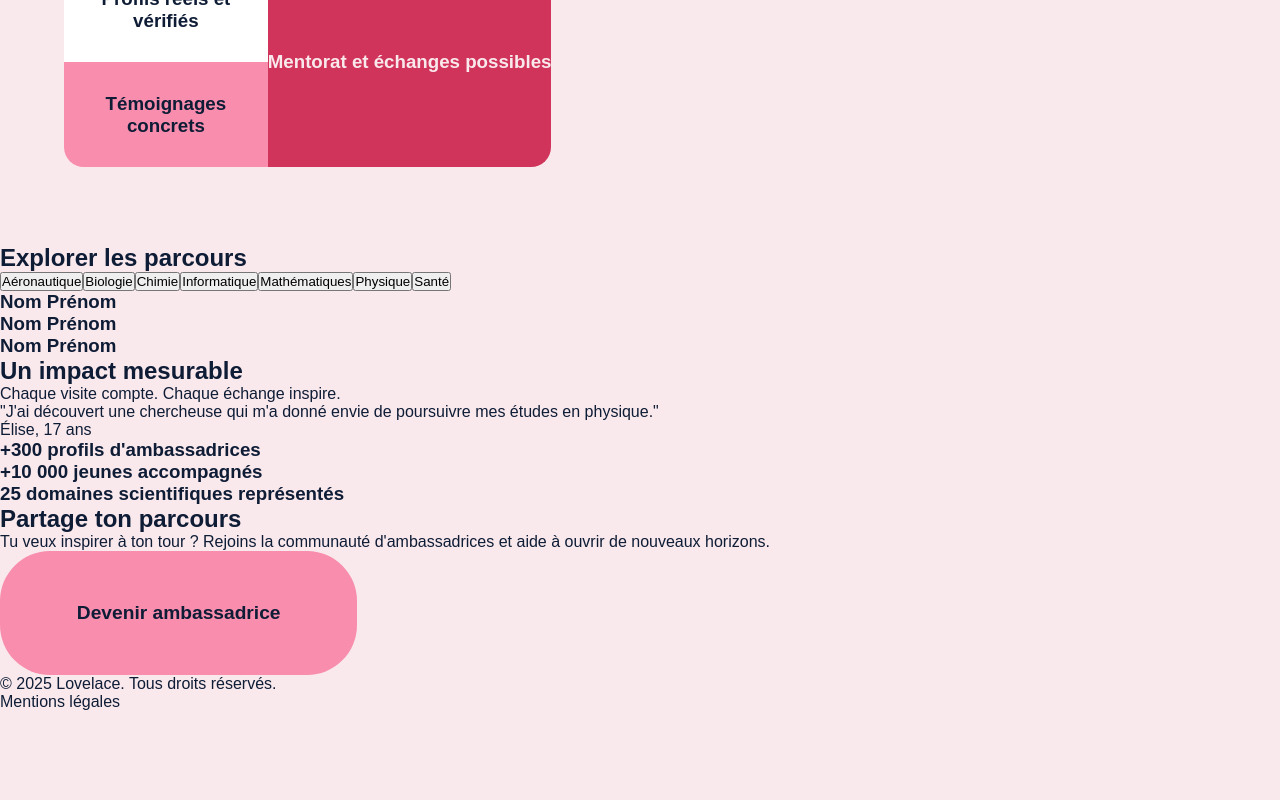
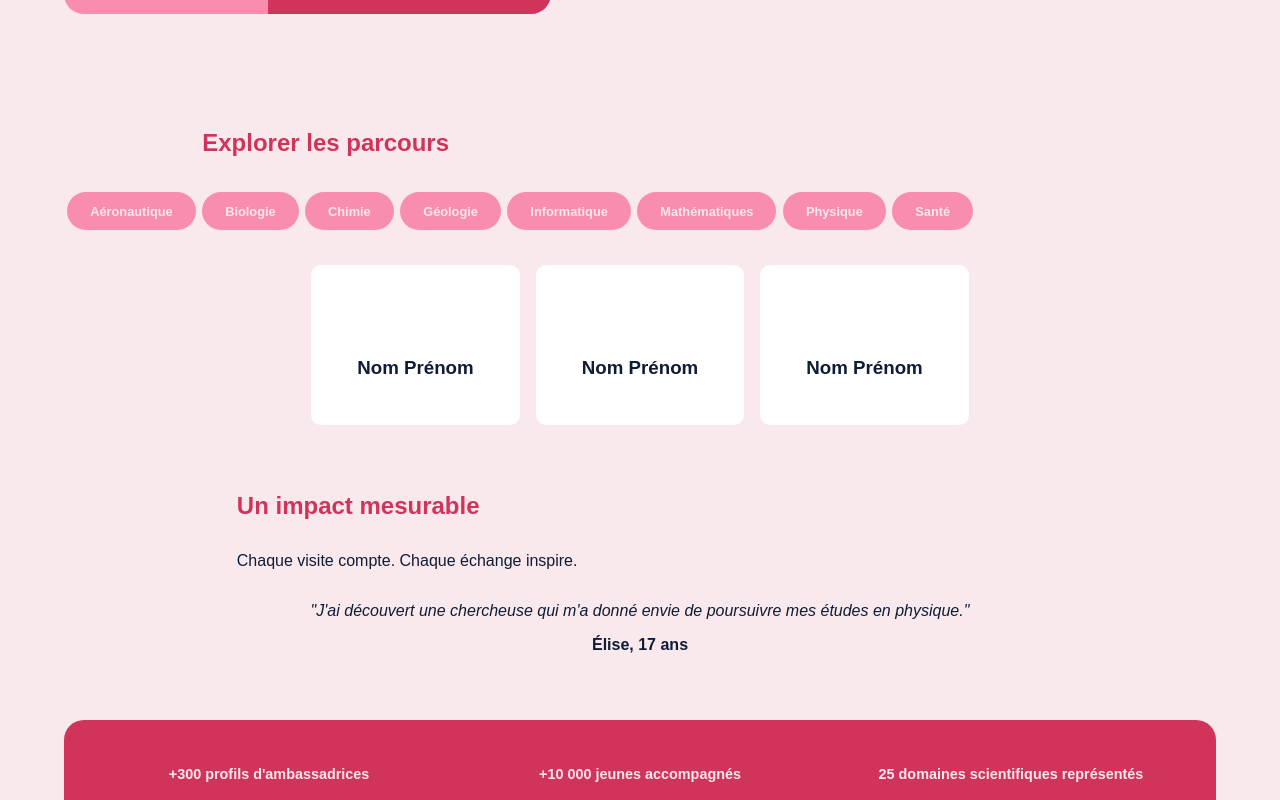
Before and after one commit to Elessiah/Lovelace, a Next.js app: page / in a window 1280 px wide. Shown: the part 1260-2060 px from the top of the page. Before the commit the page ends 1971 px from the top, so only its background shows below. Built offline with nearby package versions, Linux system fonts and the light colour scheme; no server answers; the database is empty.

Commit message:
Avancé front page d'accueil

```diff
--- a/src/app/globals.css
+++ b/src/app/globals.css
@@ -60,3 +60,7 @@ a {
   font-weight: bold;
   cursor: pointer;
 }
+
+h2 {
+    color: var(--cherry);
+}
--- a/src/app/page.module.css
+++ b/src/app/page.module.css
@@ -9,8 +9,10 @@
     color: var(--cherry);
 }
 
+/* Info Section */
+
 .sectionInfo{
-    padding: 6% 15%;
+    padding: 0 15%;
     display: flex;
     flex-direction: column;
     gap: 2rem;
@@ -20,6 +22,8 @@
     color: var(--cherry);
 }
 
+/* Strengths Section */
+
 .sectionStrengths{
     padding: 6% 5%;
     display: flex;
@@ -27,8 +31,8 @@
     gap: 2rem;
 }
 
-.sectionStrengths h2{
-    color: var(--cherry);
+#strenghtsTitle{
+    margin-left: 12%;
 }
 
 .sectionStrengthsMainWrapper{
@@ -58,3 +62,101 @@
     color: var(--background);
     border-radius: 0 20px 20px 0;
 }
+
+/* Route Section */
+.sectionRoute{
+    padding: 3% 5%;
+    display: flex;
+    flex-direction: column;
+    gap: 2rem;
+}
+
+#routeTitle{
+    margin-left: 12%;
+}
+
+.filterButton{
+    background: var(--pink);
+    color: var(--background);
+    border: none;
+    padding: 1% 2%;
+    border-radius: 20px;
+    font-size: 0.8em;
+    font-weight: bold;
+    cursor: pointer;
+    margin: 0.2rem;
+}
+.filterButton:hover{
+    background: var(--cherry);
+    color: var(--foreground);
+}
+
+.profilesScientistsWrapper{
+    width: 100%;
+    display: flex;
+    gap: 1rem;
+    justify-content: center;
+}
+
+.profileScientistCard{
+    background-color: #fff;
+    height: 10rem;
+    padding: 4%;
+    text-align: end;
+    align-content: end;
+    border-radius: 10px;
+}
+
+/* Testimonies Section */
+.testimonies{
+    padding: 3% 15%;
+    display: flex;
+    flex-direction: column;
+    gap: 2rem;
+}
+
+.testimonyCard{
+    text-align: center;
+}
+.textTestimony{
+    font-style: italic;
+}
+.author{
+    margin-top: 1rem;
+    font-weight: bold;
+}
+
+/* Key Figures Section */
+.keyFigureWrapper{
+    width: 30%;
+    text-align: center;
+    align-content: center;
+}
+
+.keyFigureWrapper h3{
+    font-size: 0.9em;
+}
+
+.sectionKeyFigures{
+    background: var(--cherry);
+    color: var(--background);
+    display: flex;
+    justify-content: space-between;
+    padding: 4%;
+    border-radius: 20px;
+}
+
+/* Share Route Section */
+.shareRoute{
+    padding: 3% 15%;
+    display: flex;
+    flex-direction: column;
+    gap: 2rem;
+}
+
+/* Footer */
+.footer{
+    background: var(--pink);
+    margin-top: 6%;
+    padding: 6% 15%;
+}
--- a/src/app/page.tsx
+++ b/src/app/page.tsx
@@ -56,7 +56,7 @@ export default function Home() {
           <p>Les métiers scientifiques souffrent d'un manque de visibilité féminine. Notre plateforme présente celles qui innovent, enseignent, inventent et dirigent. Elles partagent leurs expériences pour aider les jeunes à trouver leur voie.</p>
         </div>
         <div className={styles.sectionStrengths}>
-          <h2>Les atouts</h2>
+          <h2 id={styles.strenghtsTitle}>Les atouts</h2>
           <div className={styles.sectionStrengthsMainWrapper}>
             <div className={styles.sectionStrenghtWrapperRight}>
               <div className={styles.strengthProfile}><h3>Profils réels et vérifiés</h3></div>
@@ -65,57 +65,64 @@ export default function Home() {
             <div className={styles.strengthMentoring}><h3>Mentorat et échanges possibles</h3></div>
           </div>
         </div>
-        <div className="sectionRoute">
-          <h2>Explorer les parcours</h2>
-          <div className="filters">
-            <button className="filterButton">Aéronautique</button>
-            <button className="filterButton">Biologie</button>
-            <button className="filterButton">Chimie</button>
-            <button className="filterButton">Informatique</button>
-            <button className="filterButton">Mathématiques</button>
-            <button className="filterButton">Physique</button>
-            <button className="filterButton">Santé</button>
+        <div className={styles.sectionRoute}>
+          <h2 id={styles.routeTitle}>Explorer les parcours</h2>
+          <div className={styles.filters}>
+            <button className={styles.filterButton}>Aéronautique</button>
+            <button className={styles.filterButton}>Biologie</button>
+            <button className={styles.filterButton}>Chimie</button>
+            <button className={styles.filterButton}>Géologie</button>
+            <button className={styles.filterButton}>Informatique</button>
+            <button className={styles.filterButton}>Mathématiques</button>
+            <button className={styles.filterButton}>Physique</button>
+            <button className={styles.filterButton}>Santé</button>
           </div>
           <div className="sectionScientists">
-            <div className="profilesScientistsWrapper">
-              <div className="profileScientistCard">
+            <div className={styles.profilesScientistsWrapper}>
+              <div className={styles.profileScientistCard}>
                 <h3>Nom Prénom</h3>
               </div>
-              <div className="profileScientistCard">
+              <div className={styles.profileScientistCard}>
                 <h3>Nom Prénom</h3>
               </div>
-              <div className="profileScientistCard">
+              <div className={styles.profileScientistCard}>
                 <h3>Nom Prénom</h3>
               </div>
             </div>
             <div className="arrow"></div>
           </div>
-          <div className="testimonies">
+          <div className={styles.testimonies}>
             <h2>Un impact mesurable</h2>
             <p>Chaque visite compte. Chaque échange inspire.</p>
-            <div className="testimonyCard">
-              <p>"J'ai découvert une chercheuse qui m'a donné envie de poursuivre mes études en physique."</p>
-              <p className="author">Élise, 17 ans</p>
+            <div className={styles.testimonyCard}>
+              <p className={styles.textTestimony}>"J'ai découvert une chercheuse qui m'a donné envie de poursuivre mes études en physique."</p>
+              <p className={styles.author}>Élise, 17 ans</p>
             </div>
           </div>
-          <div className="sectionKeyFigures">
-            <h3 className="keyFigures">+300 profils d'ambassadrices</h3>
-            <h3 className="keyFigures">+10 000 jeunes accompagnés</h3>
-            <h3 className="keyFigures">25 domaines scientifiques représentés</h3>
+          <div className={styles.sectionKeyFigures}>
+            <div className={styles.keyFigureWrapper}>
+              <h3>+300 profils d'ambassadrices</h3>
+            </div>
+            <div className={styles.keyFigureWrapper}>
+              <h3>+10 000 jeunes accompagnés</h3>
+            </div>
+            <div className={styles.keyFigureWrapper}>
+              <h3>25 domaines scientifiques représentés</h3>
+            </div>
           </div>
-          <div className="shareRoute">
+          <div className={styles.shareRoute}>
             <h2>Partage ton parcours</h2>
-            <p>Tu veux inspirer à ton tour ? Rejoins la communauté d'ambassadrices et aide à ouvrir de nouveaux horizons.</p>
+            <p>Tu veux inspirer à ton tour ? <br/> Rejoins la communauté d'ambassadrices et aide à ouvrir de nouveaux horizons.</p>
             <button className="ctaButton">
               <Link href="/signup">Devenir ambassadrice</Link>
             </button>
           </div>
-          <div className="footer">
+        </div>
+      </div>
+      <div className={styles.footer}>
             <p>&copy; 2025 Lovelace. Tous droits réservés.</p>
             <Link href="/legal">Mentions légales</Link>
           </div>
-        </div>
-      </div>
     </div>
   )
 }
```
